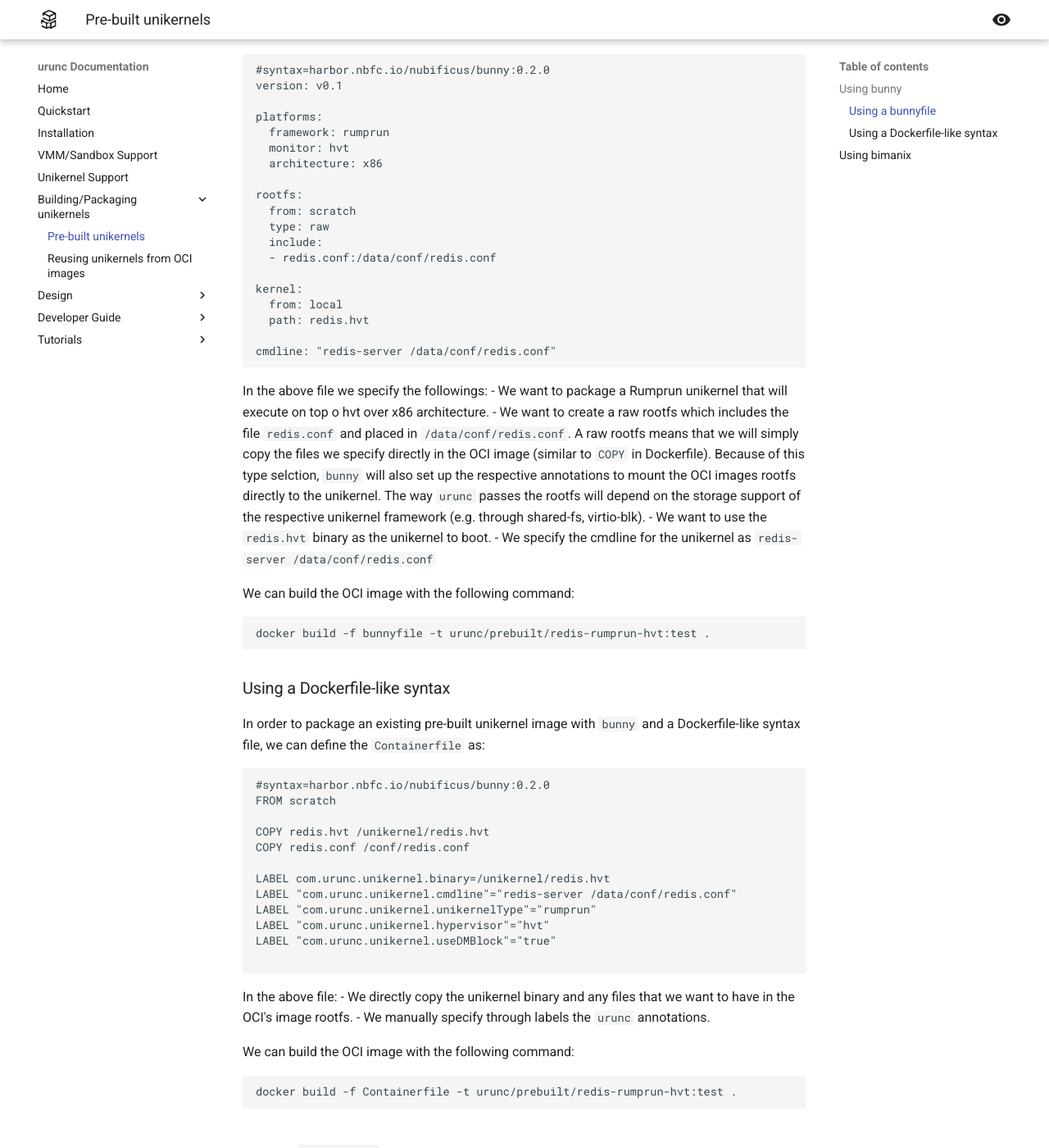
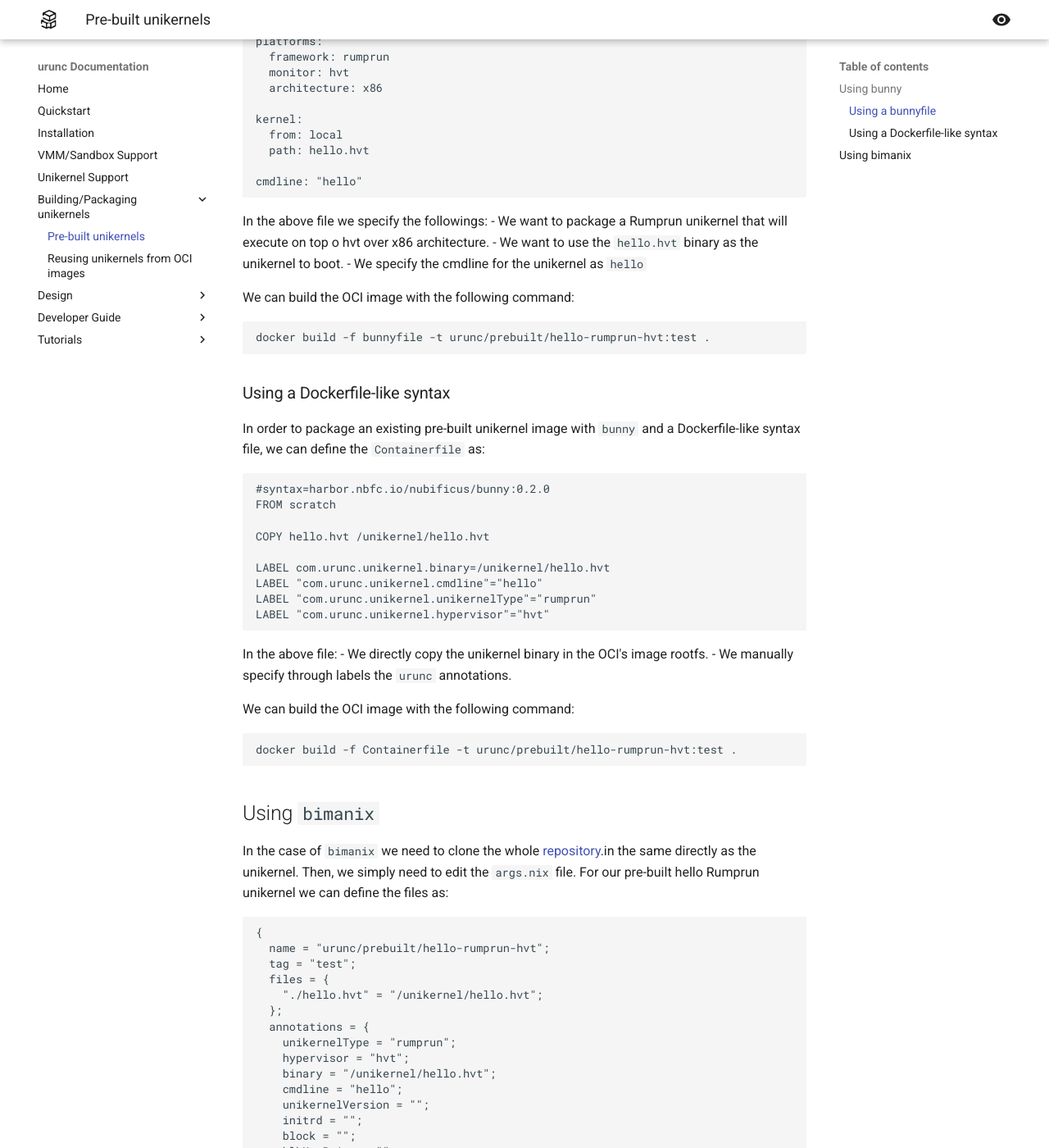
Before and after one commit to nubificus/urunc, an MkDocs documentation site: the page built from docs/package/pre-built.md, in a window 1280 px wide and 1400 px high, scrolled down 654 px. Shown: the whole window at 82% size. Built offline with MkDocs 1.6.1 and Material for MkDocs 9.7.7, drawn with Linux system fonts in a browser that asks for light colours; some of the changed text lies outside the part shown.

Commit message:
squahs pre-built
Signed-off-by: Charalampos Mainas <charalampos.mainas@gmail.com>

````diff
--- a/docs/package/pre-built.md
+++ b/docs/package/pre-built.md
@@ -8,18 +8,14 @@
 
 In this page we will explain the process of packaging an existing / pre-built
 unikernel as an OCI image with the necessary annotations for `urunc`. As an
-example, we will use a Redis [Rumprun](https://github.com/cloudkernels/rumprun)
+example, we will use a Hello world [Rumprun](https://github.com/cloudkernels/rumprun)
 unikernel from
 [Rumprun-packages](https://github.com/cloudkernels/rumprun-packages) targetting
 [Solo5-hvt](https://github.com/Solo5/solo5).
 
-For simply packaging pre-built unikernel images, we can use both [bunny](https://github.com/nubificus/bunny) and [bimanix](https://github.com/nubificus/bimanix).
-
-Assumptions:
-- We assume that we execute the commands in the same path where the unikernel
-  resides
-- We assume that all the files we want to copy inside the OCI image reside also
-  in the same path as the unikernel.
+For simply packaging pre-built unikernel images, we can use both
+[bunny](https://github.com/nubificus/bunny) and
+[bimanix](https://github.com/nubificus/bimanix).
 
 > **NOTE**: The below steps can be easily adjusted to any pre-built unikernel image.
 
@@ -42,36 +38,23 @@
   monitor: hvt
   architecture: x86
 
-rootfs:
-  from: scratch
-  type: raw
-  include:
-  - redis.conf:/data/conf/redis.conf
-
 kernel:
   from: local
-  path: redis.hvt
+  path: hello.hvt
 
-cmdline: "redis-server /data/conf/redis.conf"
+cmdline: "hello"
 ```
 
 In the above file we specify the followings:
 - We want to package a Rumprun unikernel that will execute on top o hvt over x86
   architecture.
-- We want to create a raw rootfs which includes the file `redis.conf` and placed
-  in `/data/conf/redis.conf`. A raw rootfs means that we will simply copy the
-  files we specify directly in the OCI image (similar to `COPY` in Dockerfile).
-  Because of this type selction, `bunny` will also set up the respective
-  annotations to mount the OCI images rootfs directly to the unikernel. The way
-  `urunc` passes the rootfs will depend on the storage support of the respective
-  unikernel framework (e.g. through shared-fs, virtio-blk).
-- We want to use the `redis.hvt` binary as the unikernel to boot.
-- We specify the cmdline for the unikernel as `redis-server /data/conf/redis.conf`
+- We want to use the `hello.hvt` binary as the unikernel to boot.
+- We specify the cmdline for the unikernel as `hello`
 
 We can build the OCI image with the following command:
 
 ```
-docker build -f bunnyfile -t urunc/prebuilt/redis-rumprun-hvt:test .
+docker build -f bunnyfile -t urunc/prebuilt/hello-rumprun-hvt:test .
 ```
 
 ### Using a Dockerfile-like syntax
@@ -83,52 +66,48 @@
 #syntax=harbor.nbfc.io/nubificus/bunny:0.2.0
 FROM scratch
 
-COPY redis.hvt /unikernel/redis.hvt
-COPY redis.conf /conf/redis.conf
+COPY hello.hvt /unikernel/hello.hvt
 
-LABEL com.urunc.unikernel.binary=/unikernel/redis.hvt
-LABEL "com.urunc.unikernel.cmdline"="redis-server /data/conf/redis.conf"
+LABEL com.urunc.unikernel.binary=/unikernel/hello.hvt
+LABEL "com.urunc.unikernel.cmdline"="hello"
 LABEL "com.urunc.unikernel.unikernelType"="rumprun"
 LABEL "com.urunc.unikernel.hypervisor"="hvt"
-LABEL "com.urunc.unikernel.useDMBlock"="true"
-
 ```
 
 In the above file:
-- We directly copy the unikernel binary and any files that we want to have in
-  the OCI's image rootfs.
+- We directly copy the unikernel binary in the OCI's image rootfs.
 - We manually specify through labels the `urunc` annotations.
 
 We can build the OCI image with the following command:
 
 ```
-docker build -f Containerfile -t urunc/prebuilt/redis-rumprun-hvt:test .
+docker build -f Containerfile -t urunc/prebuilt/hello-rumprun-hvt:test .
 ```
 
 ## Using `bimanix`
 
-In the case of `bimanix` we need the whole repository in the same directly as
-the unikernel. Then, we simply need to edit the `args.nix` file. For our
-pre-built Redis Rumprun unikernel we can define the files as:
+
+In the case of `bimanix` we need to clone the whole
+[repository](https://github.com/nubificus/bimanix).in the same directly as the
+unikernel. Then, we simply need to edit the `args.nix` file. For our pre-built
+hello Rumprun unikernel we can define the files as:
 
 ```Nix
 {
-  name = "urunc/prebuilt/redis-rumprun-hvt";
+  name = "urunc/prebuilt/hello-rumprun-hvt";
   tag = "test";
   files = {
-    "./redis.hvt" = "/unikernel/redis.hvt";
-    "./redis.conf" = "/conf/redis.conf";
+    "./hello.hvt" = "/unikernel/hello.hvt";
   };
   annotations = {
     unikernelType = "rumprun";
     hypervisor = "hvt";
-    binary = "/unikernel/redis.hvt";
+    binary = "/unikernel/hello.hvt";
     cmdline = "hello";
     unikernelVersion = "";
     initrd = "";
     block = "";
     blkMntPoint = "";
-    useDMBlock = "true";
   };
 }
 ```
````
